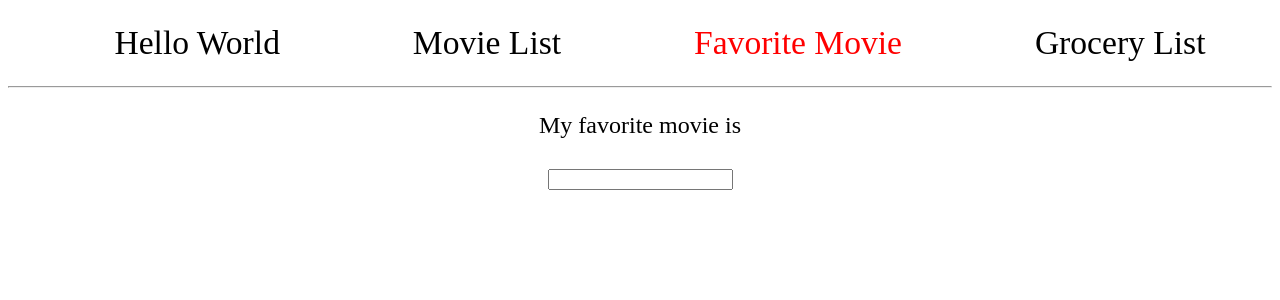
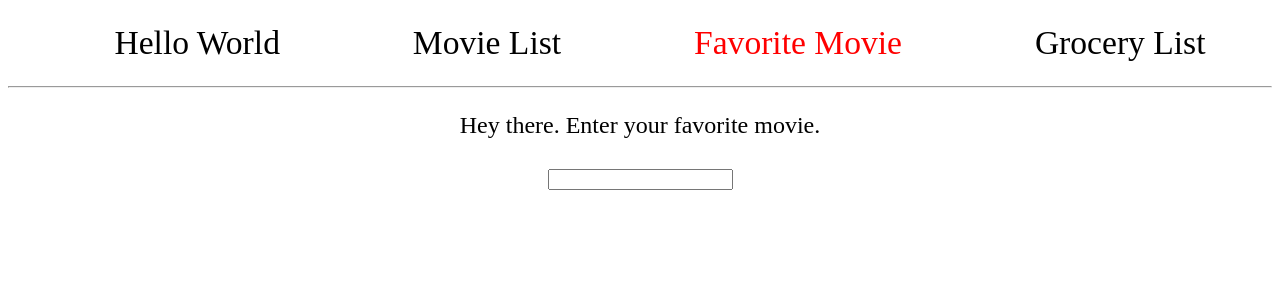
Before and after one commit to pesto-students/batch-9-exercises, a React (Create React App) app in the folder beginner-exercises/: page /03 in a window 1280 px wide. Shown: the top 300 px of the page. Built offline with nearby package versions, Linux system fonts and the light colour scheme; the HTML template or start-up script is replaced by a standard one.

Commit message:
Solve FavoriteMovie

```diff
--- a/beginner-exercises/src/components/03-FavoriteMovie.js
+++ /dev/null
@@ -1,76 +0,0 @@
-import React, { Component } from 'react';
-
-/*
-You can pass props to components using JSX attributes.
-
-You have two tasks to complete in this exercise:
-Task #1: Someone left broken code in the `onMovieChange` method. It is always triggered
-  after changing the value of `movie` input. This method takes
-  event as its only argument. You need to retrieve the input value from
-  that object and update the `movie` field in the `state` object.
-Warning: Do not try to change the `render` structure.
-
-Task #2: If there is no movie given, we should display a message encouraging
-  the user to insert their favorite movie.
-  Display text: "Hey there. Enter your favorite movie." if movie.length is 0.
-
-Further reading on task #2: https://facebook.github.io/react/tips/if-else-in-JSX.html
-*/
-
-class FavoriteMovie extends Component {
-/*
-  By default `this.state` is `null`. In `render` we are referring to
-  a specific element from the `state` object - `this.state.movie`.
-  If we don't set an initial state, we will get an error. It's impossible to fetch
-  an object key from `null`. (null.movie!!! => Error)
-
-  Think about it: you can set movie from a cookie on component initialization!
-  What else could you do here?
-*/
-
-  constructor(props) {
-    // Properties object is called `props`. You can access it with `this.props`.
-    super(props);
-    this.state = { movie: '' };
-
-    // Warning! If we don't bind this method - we would not be able to update state.
-  }
-
-  /*
-    `event` is the only argument passed to that method. It will be an event
-    object thrown by React on actions like `click`, `change` etc.
-
-    You need to correct the call of `setState` method. Just try to set
-    the `movie` field to the value passed in event.
-
-    Hint: use `console.log` to check `event.target`. You will find text entered to the input there.
-  */
-
-  /* eslint-disable no-unused-vars, react/no-unused-state */
-  onMovieChange(event) {
-    // Huh... There's something wrong here...
-    this.setState({ badAttribute: 'ChangeME!' });
-  }
-
-  render() {
-    return (
-      <div>
-        <p>My favorite movie is <span style={{ color: 'blue' }}>{this.state.movie}</span></p>
-        <input type="text" name="name" onChange={this.onMovieChange} />
-      </div>
-    );
-  }
-}
-
-// Notice some details here:
-//   1. `onChange` attribute isn't placed between `" "`, but `{ }` - we want to
-//      reference function, not string.
-//   2. You must be very careful on methods binding. You can do it in the constructor.
-//   3. `state` object is `null` by default! If you want to display initial
-//       value from state object, you should initialize state object.
-
-// ProTip: Always specify input's `name` attribute: React uses it to identify
-//         inputs on page. Not doing so may cause you to waste a long time
-//         debugging your program.
-
-export default FavoriteMovie;
--- /dev/null
+++ b/beginner-exercises/src/components/03-FavoriteMovie.jsx
@@ -0,0 +1,30 @@
+import React, { Component } from 'react';
+
+class FavoriteMovie extends Component {
+  constructor(props) {
+    super(props);
+    this.state = { movie: '' };
+    this.onMovieChange = this.onMovieChange.bind(this);
+  }
+
+  onMovieChange(event) {
+    const movie = event.target.value;
+    this.setState({ movie });
+  }
+
+  render() {
+    const { movie } = this.state;
+    return (
+      <div>
+        {
+            movie === ''
+            ? <p>Hey there. Enter your favorite movie.</p>
+          : (<p>My favorite movie is <span style={{ color: 'blue' }}>{this.state.movie}</span></p>)
+        }
+        <input type="text" name="name" onChange={this.onMovieChange} />
+      </div>
+    );
+  }
+}
+
+export default FavoriteMovie;
--- a/beginner-exercises/src/routes.js
+++ b/beginner-exercises/src/routes.js
@@ -1,6 +1,7 @@
 import HelloWorld from './components/01-HelloWorld';
 import MovieList from './components/02-MovieList';
-import FavoriteMovie from './components/03-FavoriteMovie';
+// eslint-disable-next-line import/extensions
+import FavoriteMovie from './components/03-FavoriteMovie.jsx';
 import GroceryList from './components/04-GroceryList';
 
 const routes = [{
```
